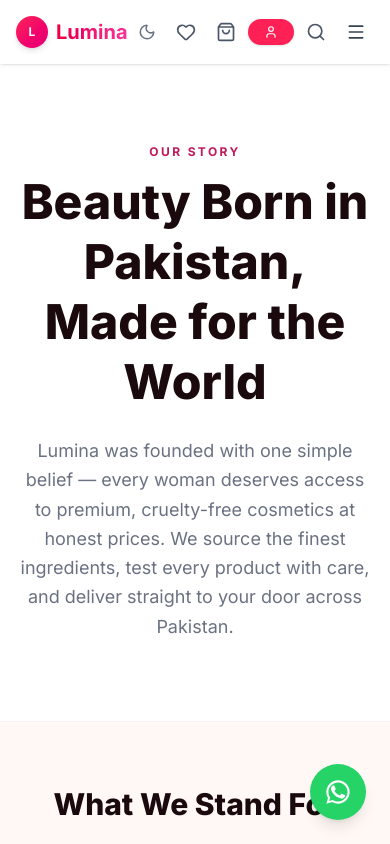
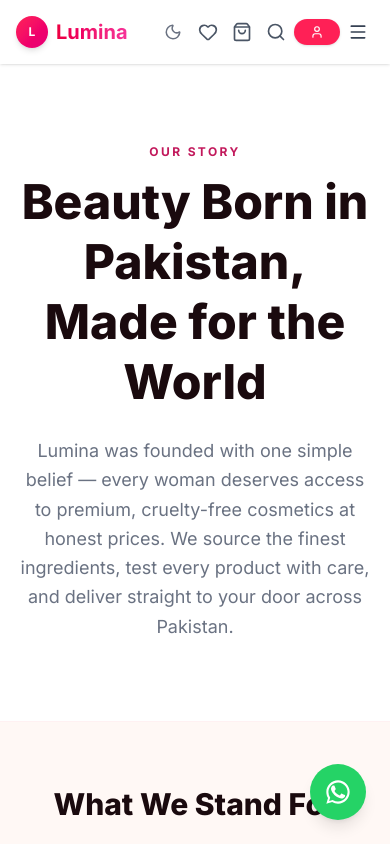
Before and after one commit to muhammadshakoor/cosmetics-store, a Next.js app in the folder Frontend/: page /about in a window 390 px wide. Shown: the top 844 px of the page. Built offline with nearby package versions, Linux system fonts and the light colour scheme.

Commit message:
Fix navbar icons order/circle/gaps, fix hero button grid and badge alignment on mobile

```diff
--- a/Frontend/app/page.tsx
+++ b/Frontend/app/page.tsx
@@ -91,25 +91,29 @@
                 Premium cosmetics crafted with care — cruelty-free, halal certified, and made for every skin type. Delivered across Pakistan.
               </p>
 
-              <div className="flex flex-wrap gap-3">
-                <Link href="/products" className="inline-flex items-center justify-center gap-2 px-7 py-3.5 bg-[#C2185B] hover:bg-[#A31555] text-white font-bold rounded-2xl shadow-md shadow-rose-200 dark:shadow-rose-900/30 hover:-translate-y-0.5 transition-all text-sm">
+              <div className="flex flex-col gap-3 sm:flex-row sm:flex-wrap">
+                {/* Shop Now — full width on mobile */}
+                <Link href="/products" className="inline-flex items-center justify-center gap-2 px-7 py-3.5 bg-[#C2185B] hover:bg-[#A31555] text-white font-bold rounded-2xl shadow-md shadow-rose-200 dark:shadow-rose-900/30 hover:-translate-y-0.5 transition-all text-sm w-full sm:w-auto">
                   Shop Now <ArrowRight size={16} />
                 </Link>
-                <Link href="/products?category=skincare" className="inline-flex items-center justify-center gap-2 px-7 py-3.5 bg-white dark:bg-gray-800 hover:bg-rose-50 dark:hover:bg-gray-700 text-[#1A0A0E] dark:text-gray-100 font-semibold rounded-2xl shadow-md shadow-gray-200 dark:shadow-gray-900/40 border border-gray-100 dark:border-gray-700 transition-all text-sm">
-                  Skincare <ChevronRight size={16} />
-                </Link>
-                <Link href="/products?category=makeup" className="inline-flex items-center justify-center gap-2 px-7 py-3.5 bg-white dark:bg-gray-800 hover:bg-rose-50 dark:hover:bg-gray-700 text-[#1A0A0E] dark:text-gray-100 font-semibold rounded-2xl shadow-md shadow-gray-200 dark:shadow-gray-900/40 border border-gray-100 dark:border-gray-700 transition-all text-sm">
-                  Makeup <ChevronRight size={16} />
-                </Link>
-                <Link href="/products?category=fragrance" className="inline-flex items-center justify-center gap-2 px-7 py-3.5 bg-white dark:bg-gray-800 hover:bg-rose-50 dark:hover:bg-gray-700 text-[#1A0A0E] dark:text-gray-100 font-semibold rounded-2xl shadow-md shadow-gray-200 dark:shadow-gray-900/40 border border-gray-100 dark:border-gray-700 transition-all text-sm">
-                  Fragrance <ChevronRight size={16} />
-                </Link>
-                <Link href="/products?category=jewelry" className="inline-flex items-center justify-center gap-2 px-7 py-3.5 bg-white dark:bg-gray-800 hover:bg-rose-50 dark:hover:bg-gray-700 text-[#1A0A0E] dark:text-gray-100 font-semibold rounded-2xl shadow-md shadow-gray-200 dark:shadow-gray-900/40 border border-gray-100 dark:border-gray-700 transition-all text-sm">
-                  Jewellery <ChevronRight size={16} />
-                </Link>
+                {/* Category buttons — 2 per row on mobile */}
+                <div className="grid grid-cols-2 gap-3 sm:contents">
+                  <Link href="/products?category=skincare" className="inline-flex items-center justify-center gap-1.5 px-4 py-3.5 bg-white dark:bg-gray-800 hover:bg-rose-50 dark:hover:bg-gray-700 text-[#1A0A0E] dark:text-gray-100 font-semibold rounded-2xl shadow-md shadow-gray-200 dark:shadow-gray-900/40 border border-gray-100 dark:border-gray-700 transition-all text-sm">
+                    Skincare <ChevronRight size={15} />
+                  </Link>
+                  <Link href="/products?category=makeup" className="inline-flex items-center justify-center gap-1.5 px-4 py-3.5 bg-white dark:bg-gray-800 hover:bg-rose-50 dark:hover:bg-gray-700 text-[#1A0A0E] dark:text-gray-100 font-semibold rounded-2xl shadow-md shadow-gray-200 dark:shadow-gray-900/40 border border-gray-100 dark:border-gray-700 transition-all text-sm">
+                    Makeup <ChevronRight size={15} />
+                  </Link>
+                  <Link href="/products?category=fragrance" className="inline-flex items-center justify-center gap-1.5 px-4 py-3.5 bg-white dark:bg-gray-800 hover:bg-rose-50 dark:hover:bg-gray-700 text-[#1A0A0E] dark:text-gray-100 font-semibold rounded-2xl shadow-md shadow-gray-200 dark:shadow-gray-900/40 border border-gray-100 dark:border-gray-700 transition-all text-sm">
+                    Fragrance <ChevronRight size={15} />
+                  </Link>
+                  <Link href="/products?category=jewelry" className="inline-flex items-center justify-center gap-1.5 px-4 py-3.5 bg-white dark:bg-gray-800 hover:bg-rose-50 dark:hover:bg-gray-700 text-[#1A0A0E] dark:text-gray-100 font-semibold rounded-2xl shadow-md shadow-gray-200 dark:shadow-gray-900/40 border border-gray-100 dark:border-gray-700 transition-all text-sm">
+                    Jewellery <ChevronRight size={15} />
+                  </Link>
+                </div>
               </div>
 
-              <div className="flex flex-wrap gap-x-6 gap-y-2 pt-2">
+              <div className="grid grid-cols-2 gap-x-4 gap-y-2 pt-2 sm:flex sm:flex-wrap sm:gap-x-6">
                 {[
                   { icon: <ShieldCheck size={14} className="text-green-600" />, text: '100% Authentic' },
                   { icon: <Leaf size={14} className="text-green-600" />, text: 'Cruelty-Free' },
--- a/Frontend/components/Navbar.tsx
+++ b/Frontend/components/Navbar.tsx
@@ -143,8 +143,8 @@
             <Link href="/products?category=jewelry" className="text-sm font-medium text-gray-600 dark:text-gray-300 hover:text-rose-500 dark:hover:text-rose-400 transition-colors">Jewellery</Link>
           </nav>
 
-          {/* Right: Search + Theme + Cart + User */}
-          <div className="flex items-center gap-1 sm:gap-2">
+          {/* Right icons — order: Search(desktop) | Theme | Wishlist | Cart | Search(mobile) | Profile | Hamburger */}
+          <div className="flex items-center gap-0.5 sm:gap-2">
             {/* Desktop Search */}
             <form onSubmit={handleSearch} className="hidden sm:flex items-center">
               <div className="relative">
@@ -165,33 +165,42 @@
             <ThemeToggle />
 
             {/* Wishlist */}
-            <Link href="/wishlist" className="relative p-2 rounded-full hover:bg-rose-50 dark:hover:bg-rose-900/20 transition-colors group">
+            <Link href="/wishlist" className="relative p-1.5 sm:p-2 rounded-full hover:bg-rose-50 dark:hover:bg-rose-900/20 transition-colors group">
               <Heart size={20} className="text-gray-600 dark:text-gray-300 group-hover:text-rose-500 transition-colors" />
               {mounted && wishlistCount > 0 && (
-                <span className="absolute -top-1 -right-1 w-5 h-5 bg-rose-500 rounded-full text-white text-xs flex items-center justify-center font-bold shadow">
+                <span className="absolute -top-0.5 -right-0.5 w-4 h-4 sm:w-5 sm:h-5 bg-rose-500 rounded-full text-white text-[10px] sm:text-xs flex items-center justify-center font-bold shadow">
                   {wishlistCount > 9 ? '9+' : wishlistCount}
                 </span>
               )}
             </Link>
 
             {/* Cart */}
-            <Link href="/cart" className="relative p-2 rounded-full hover:bg-rose-50 dark:hover:bg-rose-900/20 transition-colors group">
+            <Link href="/cart" className="relative p-1.5 sm:p-2 rounded-full hover:bg-rose-50 dark:hover:bg-rose-900/20 transition-colors group">
               <ShoppingBag size={20} className="text-gray-600 dark:text-gray-300 group-hover:text-rose-500 transition-colors" />
               {itemCount > 0 && (
-                <span className="absolute -top-1 -right-1 w-5 h-5 bg-rose-500 rounded-full text-white text-xs flex items-center justify-center font-bold shadow">
+                <span className="absolute -top-0.5 -right-0.5 w-4 h-4 sm:w-5 sm:h-5 bg-rose-500 rounded-full text-white text-[10px] sm:text-xs flex items-center justify-center font-bold shadow">
                   {itemCount > 9 ? '9+' : itemCount}
                 </span>
               )}
             </Link>
 
-            {/* User Menu — only render after mount to avoid hydration mismatch */}
+            {/* Mobile Search — BEFORE profile */}
+            <button
+              className="sm:hidden p-1.5 rounded-full hover:bg-gray-100 dark:hover:bg-gray-800 transition-colors"
+              onClick={() => { setMobileSearchOpen(!mobileSearchOpen); setMobileOpen(false); }}
+              aria-label="Search"
+            >
+              <Search size={20} className="text-gray-600 dark:text-gray-300" />
+            </button>
+
+            {/* User Menu — AFTER search, BEFORE hamburger */}
             {!mounted ? (
-              <div className="w-24 h-8" />
+              <div className="w-9 h-9 rounded-full" />
             ) : user ? (
               <div className="relative" ref={userMenuRef}>
                 <button
                   onClick={() => setUserMenuOpen(!userMenuOpen)}
-                  className="flex items-center gap-2 p-1 sm:pl-1 sm:pr-3 sm:py-1 rounded-full bg-rose-50 dark:bg-rose-900/30 hover:bg-rose-100 dark:hover:bg-rose-900/50 transition-colors"
+                  className="flex items-center gap-2 p-1.5 sm:pr-3 rounded-full bg-rose-50 dark:bg-rose-900/30 hover:bg-rose-100 dark:hover:bg-rose-900/50 transition-colors"
                 >
                   <UserAvatar name={user.name} picture={user.picture} />
                   <span className="text-sm font-semibold text-rose-700 dark:text-rose-300 hidden sm:block max-w-20 truncate">{user.name.split(' ')[0]}</span>
@@ -265,18 +274,9 @@
               </Link>
             )}
 
-            {/* Mobile Search Icon */}
+            {/* Hamburger — last on mobile */}
             <button
-              className="sm:hidden p-2 rounded-full hover:bg-gray-100 dark:hover:bg-gray-800 transition-colors"
-              onClick={() => { setMobileSearchOpen(!mobileSearchOpen); setMobileOpen(false); }}
-              aria-label="Search"
-            >
-              <Search size={20} className="text-gray-600 dark:text-gray-300" />
-            </button>
-
-            {/* Hamburger (mobile only) */}
-            <button
-              className="md:hidden p-2 rounded-lg hover:bg-gray-100 dark:hover:bg-gray-800 transition-colors"
+              className="md:hidden p-1.5 rounded-lg hover:bg-gray-100 dark:hover:bg-gray-800 transition-colors"
               onClick={() => { setMobileOpen(!mobileOpen); setMobileSearchOpen(false); }}
               aria-label="Toggle menu"
             >
```
